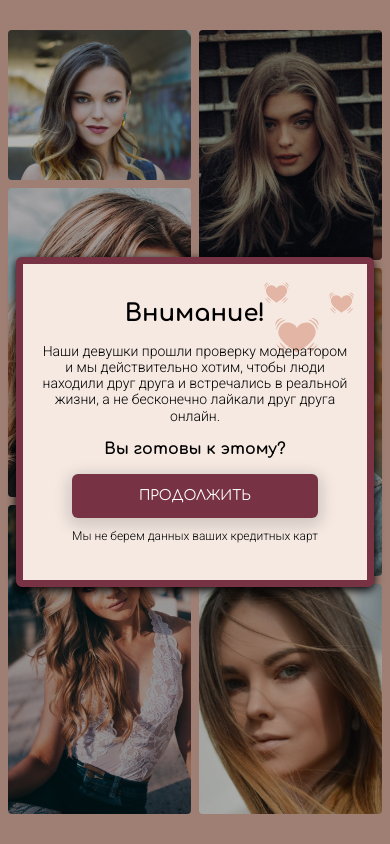
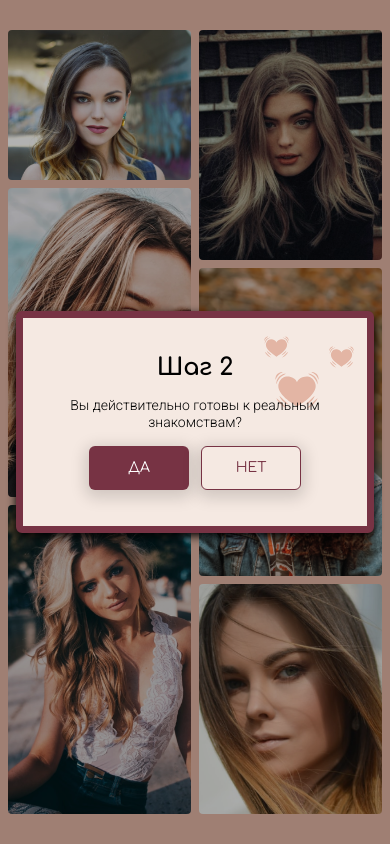
Before and after one commit to mrdimemes/meeting-website, a React (Create React App) app: page / in a window 390 px wide. Built offline with nearby package versions, Linux system fonts and the light colour scheme.

Commit message:
adaptive for QuizSecondStep component

```diff
--- a/src/pages/WelcomePage.jsx
+++ b/src/pages/WelcomePage.jsx
@@ -1,5 +1,5 @@
 import React from 'react';
-import { QuizWelcome } from "../components";
+import { QuizSecondStep } from "../components";
 import "../styles/scss/pages/WelcomePage.scss";
 
 
@@ -14,7 +14,7 @@ function WelcomePage() {
         <div className="welcome-page__card welcome-page__card-5"></div>
         <div className="welcome-page__card welcome-page__card-6"></div>
       </div>
-      <QuizWelcome />
+      <QuizSecondStep />
     </div>
   )
 }
--- a/src/styles/scss/components/quiz/QuizSecondStep.scss
+++ b/src/styles/scss/components/quiz/QuizSecondStep.scss
@@ -2,8 +2,26 @@
   &__buttons-wrapper {
     display: flex;
     column-gap: 20px;
+    @media screen and (max-width: 768px) {
+      column-gap: 16px;
+    }
+    @media screen and (max-width: 480px) {
+      column-gap: 12px;
+    }
+    @media screen and (max-width: 320px) {
+      flex-direction: column;
+      row-gap: 12px;
+    }
   }
+
   &__button {
     width: 183px;
+    @media screen and (max-width: 768px) {
+      width: 150px;
+    }
+    @media screen and (max-width: 480px) {
+      width: 100px;
+    }
+
   }
 }
```
